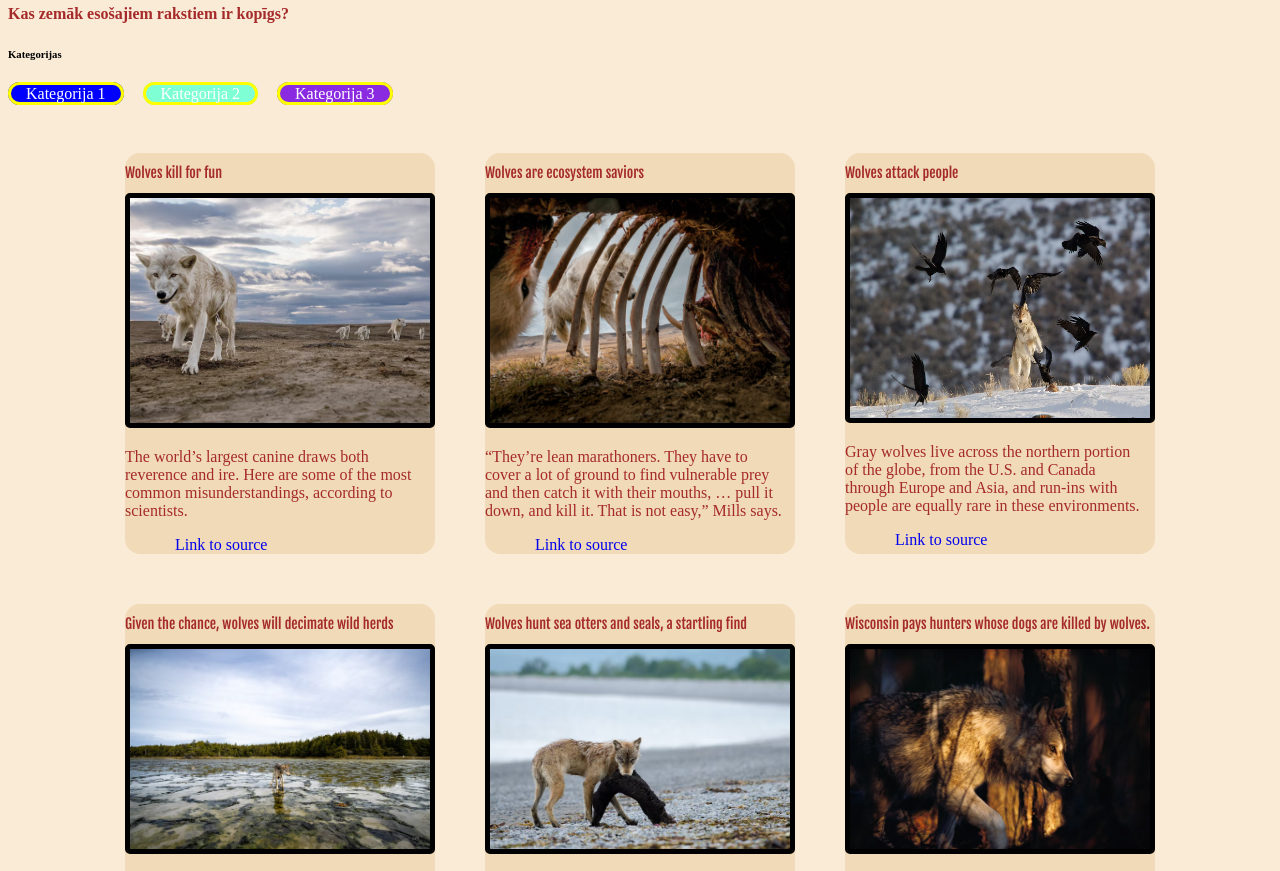
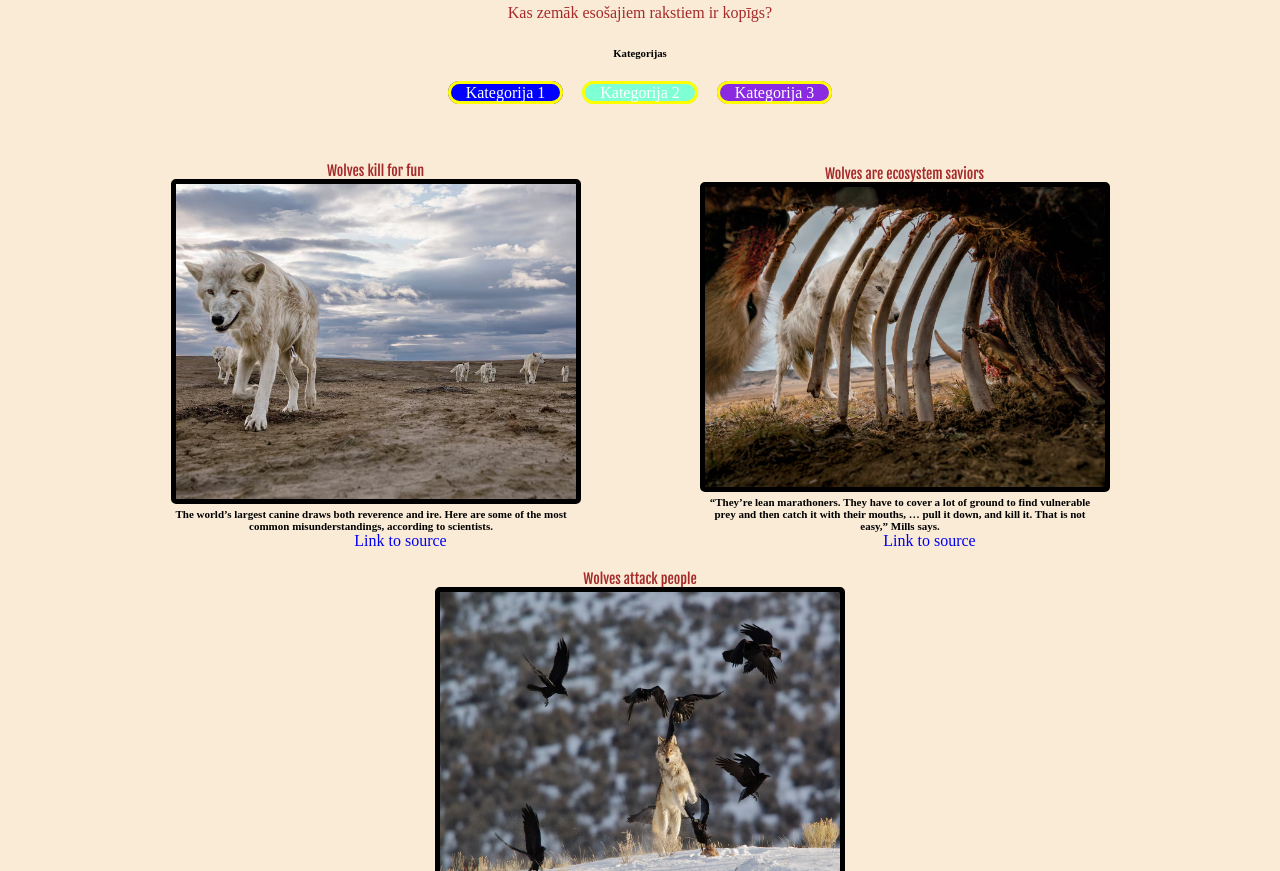
Before and after one commit to losttwo01/Homework02, a plain HTML site: page index.html in a window 1280 px wide. Shown: the part 148-1019 px from the top of the page. Drawn offline with Linux system fonts and the light colour scheme.

Commit message:
updated homework

```diff
--- a/index.html
+++ b/index.html
@@ -6,65 +6,11 @@
     <link rel="preconnect" href="https://fonts.googleapis.com">
     <link rel="preconnect" href="https://fonts.gstatic.com" crossorigin>
     <link href="https://fonts.googleapis.com/css2?family=Fjalla+One&display=swap" rel="stylesheet">
+    <link rel="stylesheet" href="style.css">
     <title>Raksti</title>
-    <style>
 
-        .container-1 {
-            display: flex;
-            gap: 50px;
-            justify-content: center;
-            margin-top: 50px;
-            margin-bottom: 50px;
-        }
-
-        .contaoner-2 {
-            display: flex;
-            gap: 50px;
-            justify-content: center;
-        }
-
-        .box-1, .box-2, .box-3, .box-4, .box-5, .box-6 {
-            background-color: rgb(241, 218, 183);
-            border-radius: 15px;
-        }
-
-
-        span {
-            border-radius: 15px;
-            padding-left: 15px;
-            padding-right: 15px;
-            border: 3px solid yellow;
-        }
-
-        h2 {
-            font-family: "Fjalla One", sans-serif;
-            font-weight: 400;
-            font-style: normal;
-            font-size: 14PX;
-            color: brown;
-        }
-
-        img {
-            border-radius: 5px;
-            border: 5px solid;
-        }
-
-        a {
-            text-decoration: none;
-            margin-left: 50px;
-        }
-
-        p {
-            color: brown;
-            width: 300px;
-        }
-
-
-
-
-    </style>
 </head>
-<body style="background-color: antiquewhite;">
+<body>
     <header>
         <nav>
             <h1>Previous homework links</h1>
@@ -74,9 +20,9 @@
         </nav>
         <!-- Šeit ievieto navigāciju uz pārējām iepriekšējā mājasdarba lapām -->
     </header>
-    <section>
-        <h1 style="font-family: 'Franklin Gothic Medium', 'Arial Narrow', Arial, sans-serif;">Raksti</h1>
-        <p style="font-weight: bold;">Kas zemāk esošajiem rakstiem ir kopīgs?</p>
+    <section class="section-1">
+        <h1>Raksti</h1>
+        <p>Kas zemāk esošajiem rakstiem ir kopīgs?</p>
 
             <h6>Kategorijas</h6>
 
@@ -86,12 +32,11 @@
 
     </section>
 
-    <section>    <!-- Pavairo un aizpildi <article>, lai būtu vismaz seši -->
-            <div class="container-1">
-                <div class="box-1">
+    <section class="section-2">    <!-- Pavairo un aizpildi <article>, lai būtu vismaz seši -->
+
                     <article>
                         <h2>Wolves kill for fun</h2>
-                        <img src="./images/wolf.avif" width="300" alt="Wolf-picture"><!-- Ievieto attēlu -->
+                        <img src="./images/wolf.avif" alt="Wolf-picture" height="315pxpx"><!-- Ievieto attēlu -->
                         <p>
                             The world’s largest canine draws both reverence and ire.
                              Here are some of the most common misunderstandings, according to scientists.
@@ -99,12 +44,10 @@
                         </p>
                         <a href="https://www.nationalgeographic.com/animals/article/myths-gray-wolves-north-america-predators" target="_blank">Link to source</a><!-- Ievieto saiti uz pilnu rakstu tā, lai tā atveras jaunā cilnē -->
                     </article>
-                </div>
 
-                <div class="box-2">
                     <article>
                         <h2>Wolves are ecosystem saviors</h2>
-                        <img src="./images/wolf2.avif" alt="Wolf-picture" width="300">
+                        <img src="./images/wolf2.avif" alt="Wolf-picture">
                         <p>
                             “They’re lean marathoners. They have to cover a lot of ground to find vulnerable
                              prey and then catch it with their mouths, … pull it down, and kill it.
@@ -112,29 +55,25 @@
                         </p>
                         <a href="https://www.nationalgeographic.com/animals/article/myths-gray-wolves-north-america-predators" target="_blank">Link to source</a>
                     </article>
-                </div>
 
-                <div class="box-3">
                     <article>
                     <h2>Wolves attack people</h2>
-                    <img src="./images/wolf3.avif" alt="Wolf-picture" width="300" height="220px">
+                    <img src="./images/wolf3.avif" alt="Wolf-picture" height="300px">
                     <p>
                         Gray wolves live across the northern portion of the globe, from the U.S. and Canada
                          through Europe and Asia, and run-ins with people are equally rare in these environments.
                     </p>
                     <a href="https://www.nationalgeographic.com/animals/article/myths-gray-wolves-north-america-predators" target="_blank">Link to source</a>
                     </article>
-                </div>
-            </div>
+
     </section>
 
 
-        <section>
-            <div class="contaoner-2">
-                <div class="box-4">
+        <section class="section-3">
+
                     <article>
                     <h2>Given the chance, wolves will decimate wild herds</h2>
-                    <img src="./images/wolf4.avif" alt="Wolf-picture" width="300">
+                    <img src="./images/wolf4.avif" alt="Wolf-picture">
                     <p>
                         “This fascinating interconnected evolution is the reason prey species
                          such as elk are large, fast, and intelligent,” Cassidy says. “Any of the individual
@@ -142,35 +81,30 @@
                     </p>
                     <a href="https://www.nationalgeographic.com/animals/article/myths-gray-wolves-north-america-predators" target="_blank">Link to source</a>
                     </article>
-                </div>
 
-                <div class="box-5">
                     <article>
                     <h2>Wolves hunt sea otters and seals, a startling find</h2>
-                    <img src="./images/wolf5.avif" alt="Wolf-picture" width="300">
+                    <img src="./images/wolf5.avif" alt="Wolf-picture">
                     <p>
                         In areas where prey species decline—often because of disease and human development—wolves
                          either raise fewer pups, lose more pups, or branch out and look for new food sources.
                     </p>
                     <a href="https://www.nationalgeographic.com/animals/article/alaska-wolves-hunting-seals-sea-otters" target="_blank">Link to source</a>
                     </article>
-                </div>
 
-                <div class="box-6">
                     <article>
                     <h2>Wisconsin pays hunters whose dogs are killed by wolves.</h2>
-                    <img src="./images/wolf6.avif" alt="Wolf-picture" width="300">
+                    <img src="./images/wolf6.avif" alt="Wolf-picture">
                     <p>
                         “Wolves are an important component of a healthy ecosystem,” Cassidy says, “but their presence
                          is not the only critical factor in the health, stability, or resilience of an area.”
                     </p>
                     <a href="https://www.nationalgeographic.com/animals/article/wisconsin-pays-hunters-whose-dogs-are-killed-by-wolves-there-are-unintended-consequences" target="_blank">Link to source</a>
                     </article>
-                </div>
-            </div>
+
     </section>
     <footer>
-        <blockquote style="color: red;">"Wolfs are big and strong" - Edgars B.</blockquote>
+        <blockquote>"Wolfs are big and strong" - Edgars B.</blockquote>
         <div style="color: red;">&copy; 2024</div>
     </footer>
 </body>
--- /dev/null
+++ b/style.css
@@ -0,0 +1,80 @@
+body {
+    background-color: antiquewhite;
+}
+
+.section-1 {
+    margin-bottom: 50px;
+}
+
+section {
+    text-align: center;
+}
+
+.section-1 > p {
+
+        color: brown;
+        margin: 0;
+
+}
+
+.section-2 > article > p {
+    font-size: 11px;
+}
+
+.section-3 > article > img {
+    height: 310px;
+}
+
+.section-3 > article > p {
+    font-size: 11px;
+}
+
+article {
+    display: inline-block;
+    margin: 10px;
+
+    width: 505px;
+   }
+
+   article > p {
+    margin: 0;
+    width: 400px;
+    margin-left: 48px;
+    font-weight: bold;
+   }
+
+
+    span {
+        border-radius: 15px;
+        padding-left: 15px;
+        padding-right: 15px;
+        border: 3px solid yellow;
+    }
+
+    h2 {
+        font-family: "Fjalla One", sans-serif;
+        font-weight: 400;
+        font-style: normal;
+        font-size: 14PX;
+        color: brown;
+        margin: 0;
+    }
+
+    img {
+        border-radius: 5px;
+        border: 5px solid;
+        width: 400px;
+    }
+
+    a {
+        text-decoration: none;
+        margin-left: 50px;
+    }
+
+    h1 {
+        font-family: Franklin Gothic Medium', 'Arial Narrow', Arial, sans-serif;
+    }
+
+    blockquote {
+        color: red;
+    }
```
